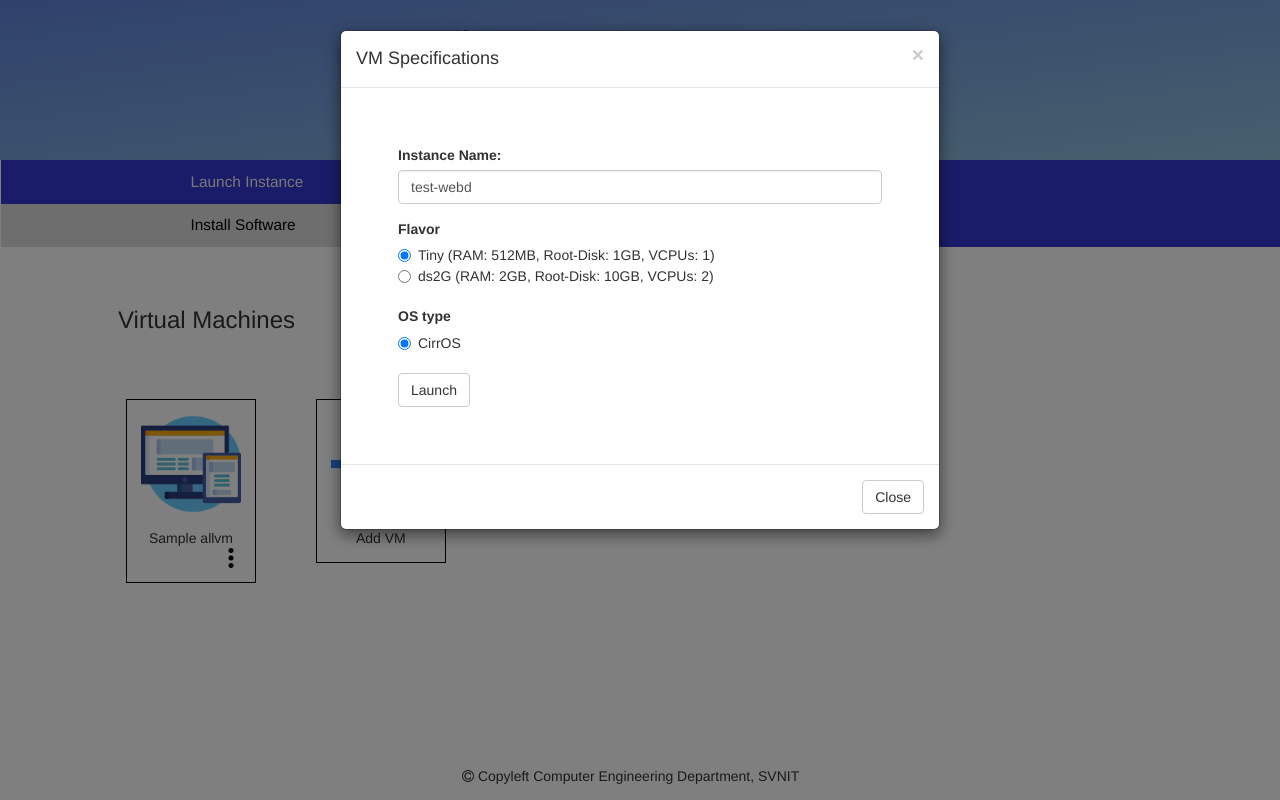
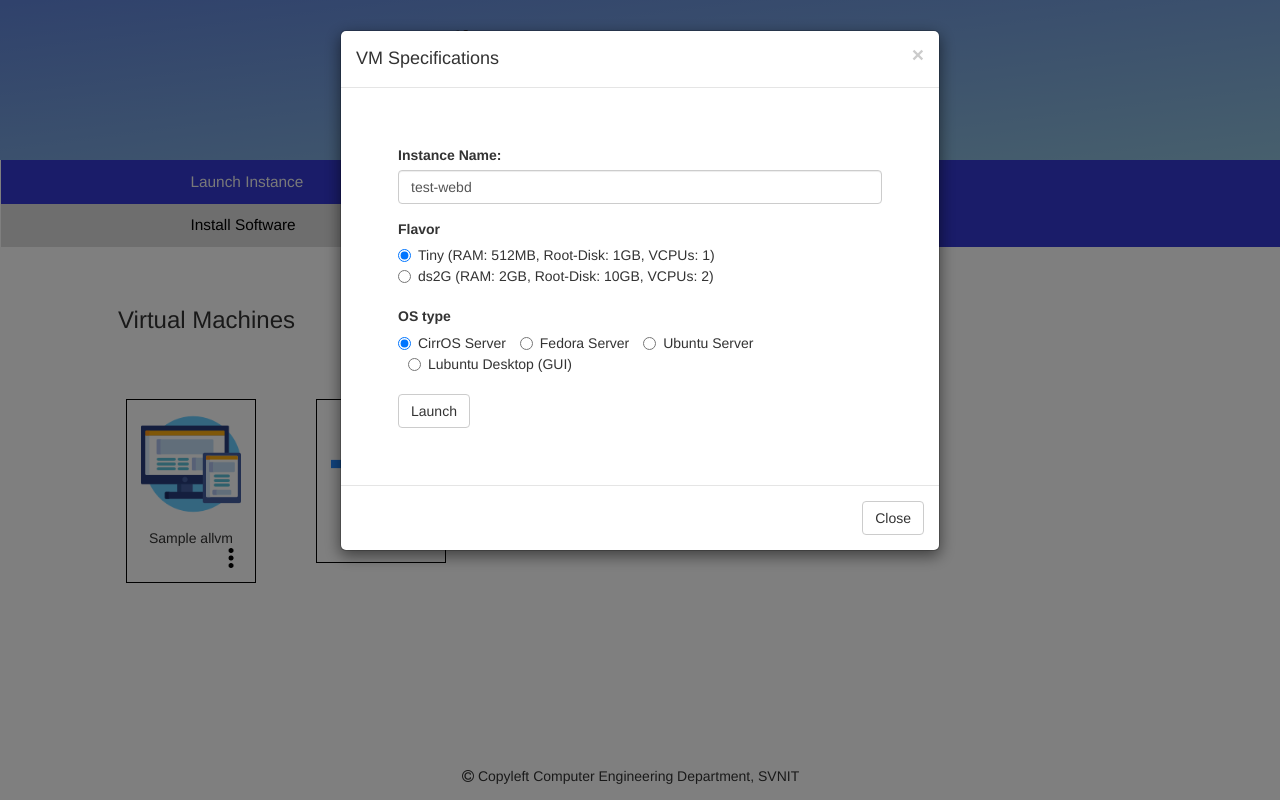
Before and after one commit to Bharghvi/cloud_os, a Django app: template cloud/templates/cloud/main.html in a window 1280 px wide, after a click that opens the changed part. Run offline with Django 3.2, Linux system fonts and the light colour scheme; the template is opened without the code that fills it: most values are stand-ins (such as "Sample title", 1, 10 or a date in 2020); some libraries are stand-ins or nearby versions.

Commit message:
checking updates

```diff
--- a/cloud/templates/cloud/main.html
+++ b/cloud/templates/cloud/main.html
@@ -72,9 +72,10 @@
               <br>
               <label>OS type</label>
               <br>
-              <label class="radio-inline" id="123"><input id="cirros" type="radio" name="image" value="cirros" checked>CirrOS</label>
-              <!-- <label class="radio-inline"><input id="centos" type="radio" name="image" value="centos">CentOS</label> -->
-              <!-- <label class="radio-inline"><input id="ubuntu" type="radio" name="image" value="ubuntu">Ubuntu</label> -->
+              <label class="radio-inline" id="123"><input id="cirros-server" type="radio" name="image" value="cirros-server" checked>CirrOS Server</label>
+              <label class="radio-inline"><input id="fedora-server" type="radio" name="image" value="fedora-server">Fedora Server</label>
+              <label class="radio-inline"><input id="ubuntu-server" type="radio" name="image" value="ubuntu-server">Ubuntu Server</label>
+              <label class="radio-inline"><input id="lubuntu-gui" type="radio" name="image" value="lubuntu-gui">Lubuntu Desktop (GUI)</label>
               <br>
               <br>
                   <button type="submit" class="btn btn-default" id="launch">Launch</button>
```
